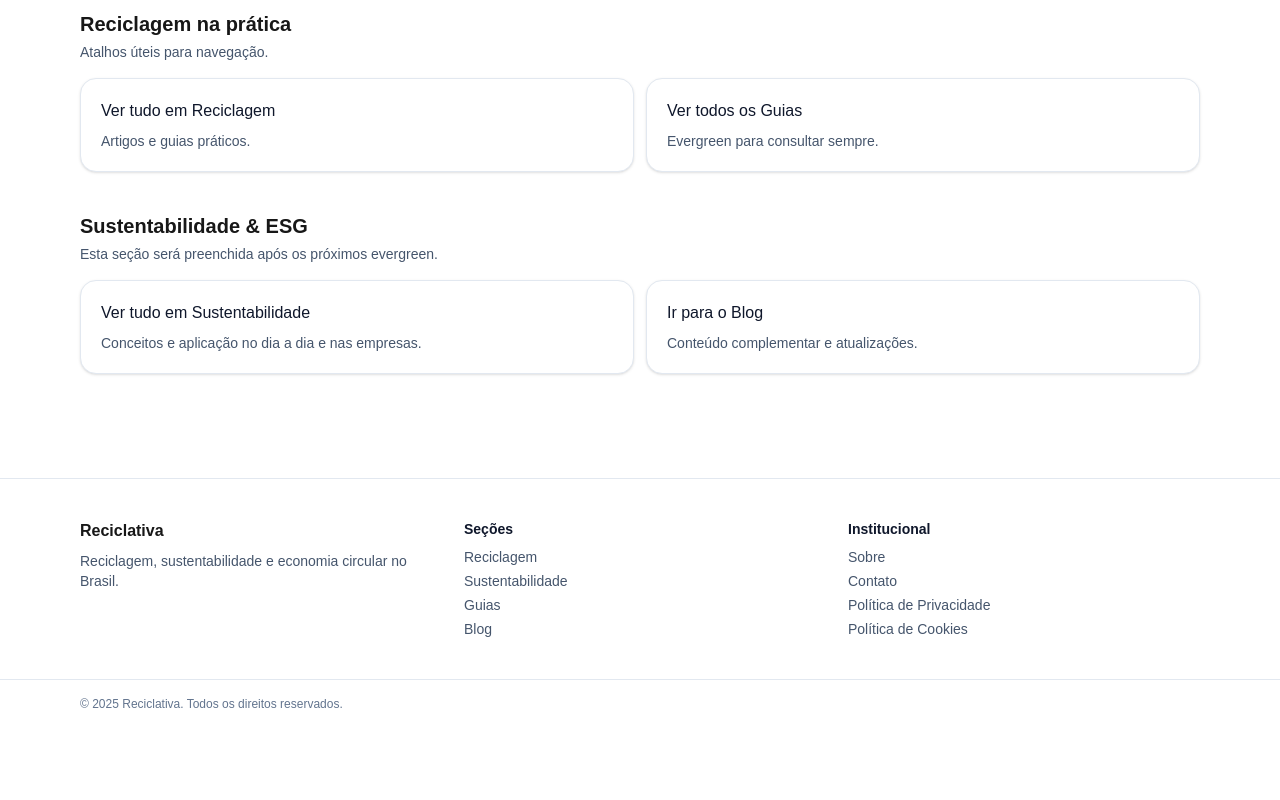
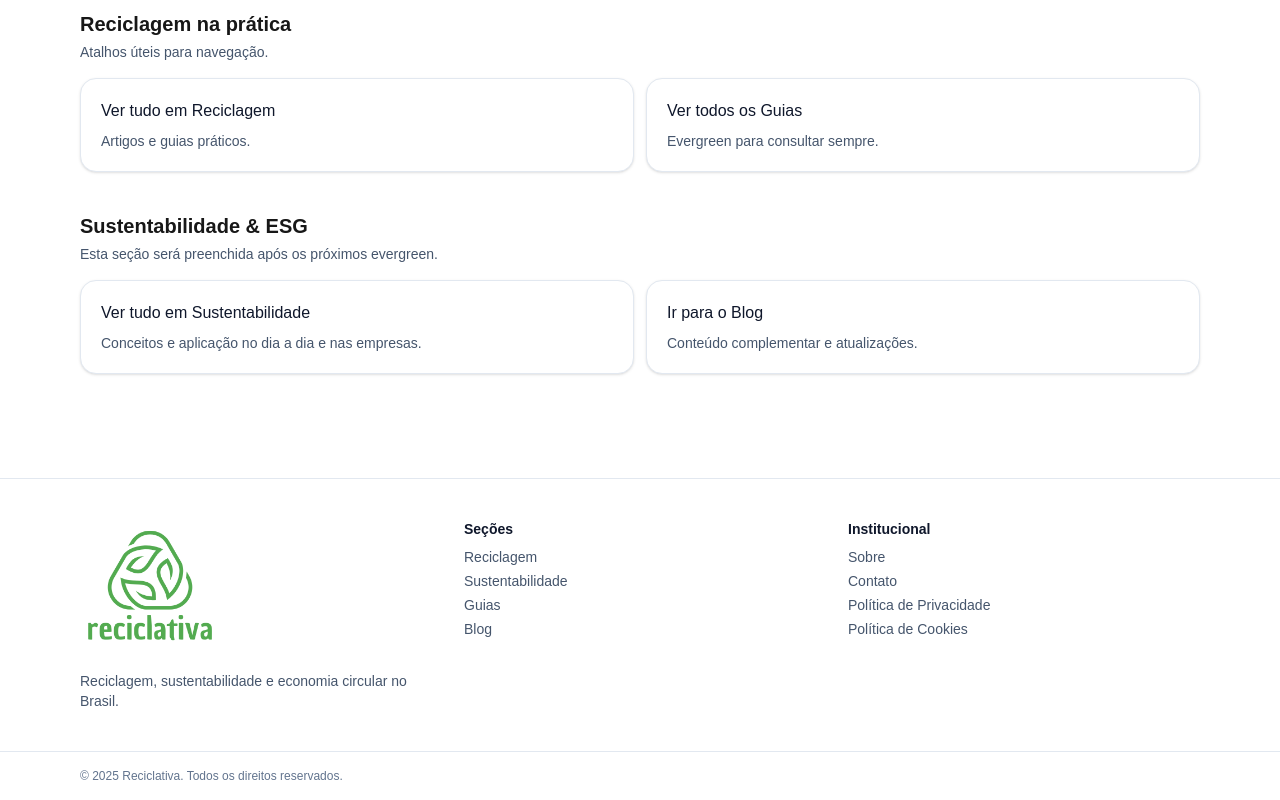
Before and after one commit to aieduardopompeu/reciclativa-portal, a Next.js app: page / in a window 1280 px wide. Shown: the part 779-1579 px from the top of the page. Before the commit the page ends 1507 px from the top, so only its background shows below. Built offline with nearby package versions, Linux system fonts and the light colour scheme.

Commit message:
feat(ui): usar logo no footer

```diff
--- a/src/components/layout/Footer.tsx
+++ b/src/components/layout/Footer.tsx
@@ -1,11 +1,12 @@
 import Link from "next/link";
+import Image from "next/image";
 
 export function Footer() {
   return (
     <footer className="mt-16 border-t border-slate-200 bg-white">
       <div className="mx-auto grid max-w-6xl gap-8 px-4 py-10 md:grid-cols-3">
-        <div className="space-y-2">
-          <div className="font-semibold">Reciclativa</div>
+        <div className="space-y-3">
+          <Image src="/logo.png" alt="Reciclativa" width={140} height={36} />
           <p className="text-sm text-slate-600">
             Reciclagem, sustentabilidade e economia circular no Brasil.
           </p>
```
